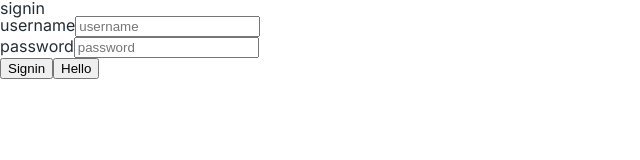
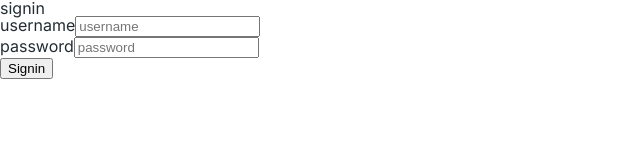
Before and after one commit to jobgo-ai/Fe-JobGo, a Vue app: page /signin in a window 1280 px wide. Shown: the top 160 px of the page, without its empty margins (0-640 px from the left). Built offline with nearby package versions, Linux system fonts and the light colour scheme.

Commit message:
added @ to path

```diff
--- a/src/components/hp-button.vue
+++ b/src/components/hp-button.vue
@@ -1,7 +1,8 @@
 <template>
+  <div class="hp-button" :class="containerClasses">
     <button
       @click="emit('handleClick')"
-    class="hp-button"
+      class="hp-button__button"
       :class="buttonClasses"
       :type="type ? type : 'button'"
       :disabled="isDisabled"
@@ -14,6 +15,7 @@
       ></hp-spinner>
     </button>
     <button v-if="dropdown">Hello</button>
+  </div>
 </template>
 
 <script setup>
@@ -42,14 +44,22 @@ const props = defineProps({
   },
   dropdown: {
     type: Boolean,
-    default: true,
+    default: false,
   },
+});
+
+const containerClasses = computed(() => {
+  return {
+    "hp-button": true,
+    "hp-button--primary": props.primary,
+    "hp-button--dropdown": props.dropdown,
+  };
 });
 
 const buttonClasses = computed(() => {
   return {
-    "hp-button": true,
-    "hp-button--disabled": props.isDisabled,
+    "hp-button__button": true,
+    "hp-button__button--disabled": props.isDisabled,
   };
 });
 
@@ -58,6 +68,9 @@ const emit = defineEmits(["handleClick"]);
 
 <div lang="scss" scoped>
 .hp-button {
+  display: flex;
+
+  &__button {
     font-family: "Inter", sans-serif;
     display: flex;
     align-items: center;
@@ -99,4 +112,5 @@ const emit = defineEmits(["handleClick"]);
         drop-shadow(0px 0px 1px rgba(33, 44, 51, 0.02));
     }
   }
+}
 </div>
```
Also changed, not shown: 2 other files (tests, documents, lock files or other folders). Lines whose indentation alone changed are shown as unchanged.
